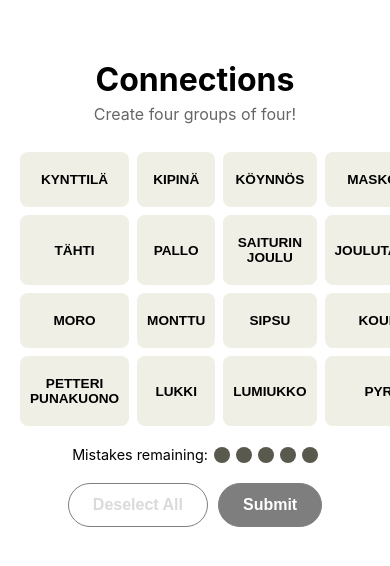
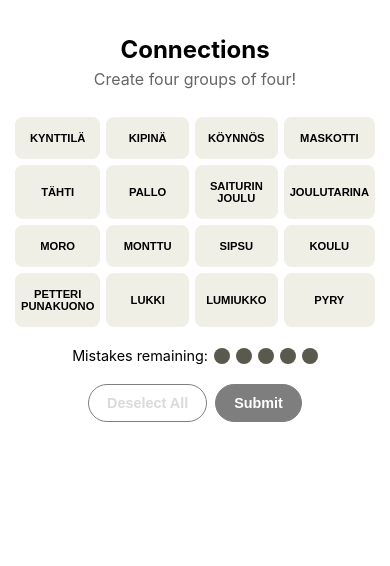
Before and after one commit to Matheus-OAMK/connections, a React (Vite) app: page / in a window 390 px wide. Shown: the top 566 px of the page. Built offline with nearby package versions, Linux system fonts and the light colour scheme.

Commit message:
better padding on movbile screens

```diff
--- a/src/App.css
+++ b/src/App.css
@@ -387,3 +387,76 @@
     transform: translateY(-10px);
   }
 }
+
+/* Mobile Optimizations */
+@media (max-width: 480px) {
+  .app {
+    padding: 15px;
+    box-sizing: border-box;
+    width: 100%;
+  }
+
+  h1 {
+    font-size: 1.5rem;
+  }
+
+  .word-grid {
+    gap: 6px;
+  }
+
+  .word-tile {
+    padding: 15px 6px;
+    font-size: 0.7rem;
+  }
+
+  .found-group {
+    padding: 12px;
+  }
+
+  .group-category {
+    font-size: 0.9rem;
+  }
+
+  .group-words {
+    font-size: 0.8rem;
+  }
+
+  .controls {
+    flex-wrap: wrap;
+    gap: 8px;
+  }
+
+  .control-btn {
+    padding: 10px 18px;
+    font-size: 0.9rem;
+  }
+
+  .reindeer {
+    font-size: 4rem;
+  }
+
+  .grinch {
+    width: 100px;
+  }
+
+  .coal {
+    width: 40px;
+    height: 36px;
+  }
+}
+
+@media (max-width: 380px) {
+  .app {
+    padding: 10px;
+  }
+
+  .word-tile {
+    padding: 12px 4px;
+    font-size: 0.65rem;
+  }
+
+  .control-btn {
+    padding: 8px 14px;
+    font-size: 0.85rem;
+  }
+}
--- a/src/index.css
+++ b/src/index.css
@@ -9,9 +9,16 @@
   background-color: #fff;
   -webkit-font-smoothing: antialiased;
   -moz-osx-font-smoothing: grayscale;
+  overflow-x: hidden;
 }
 
 #root {
   min-height: 100vh;
   padding-top: 40px;
 }
+
+@media (max-width: 480px) {
+  #root {
+    padding-top: 20px;
+  }
+}
```
